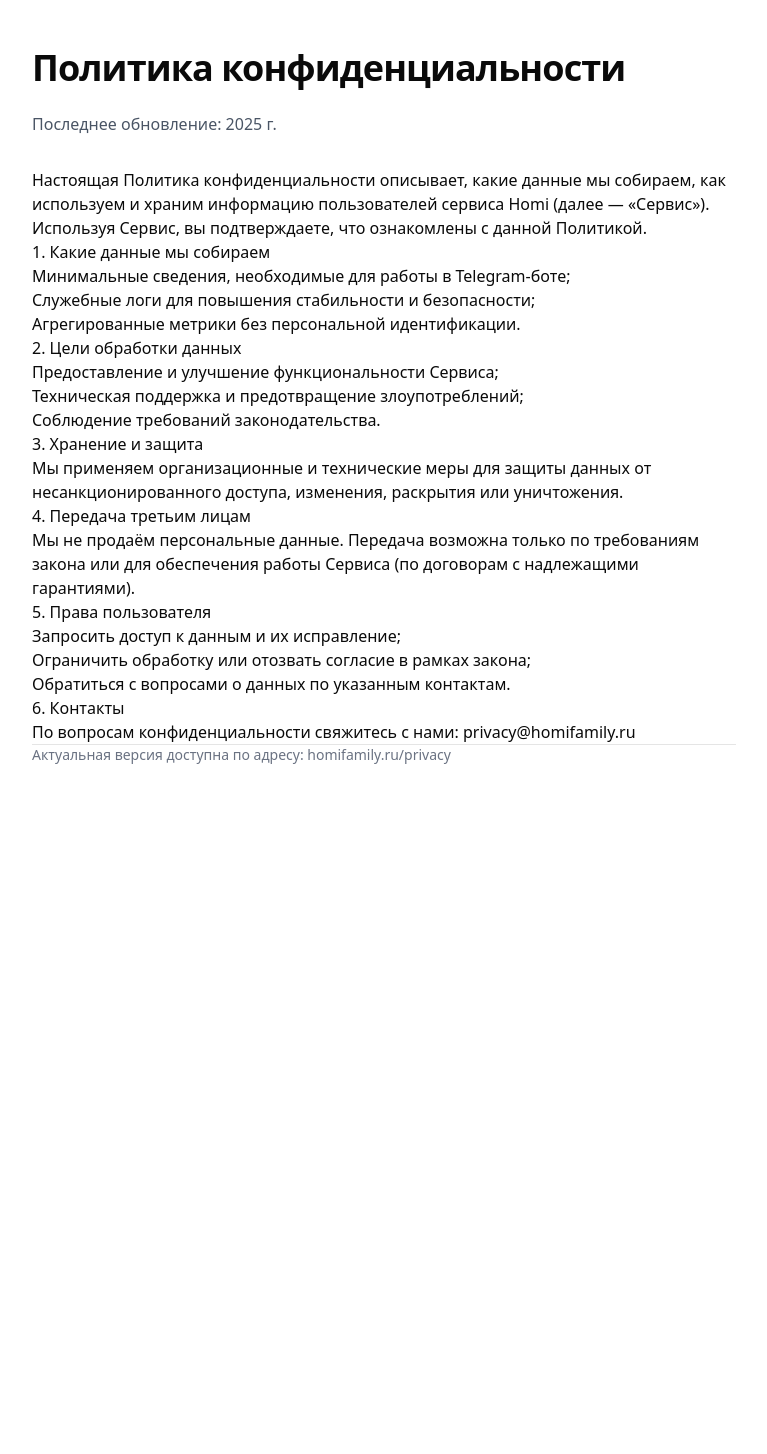
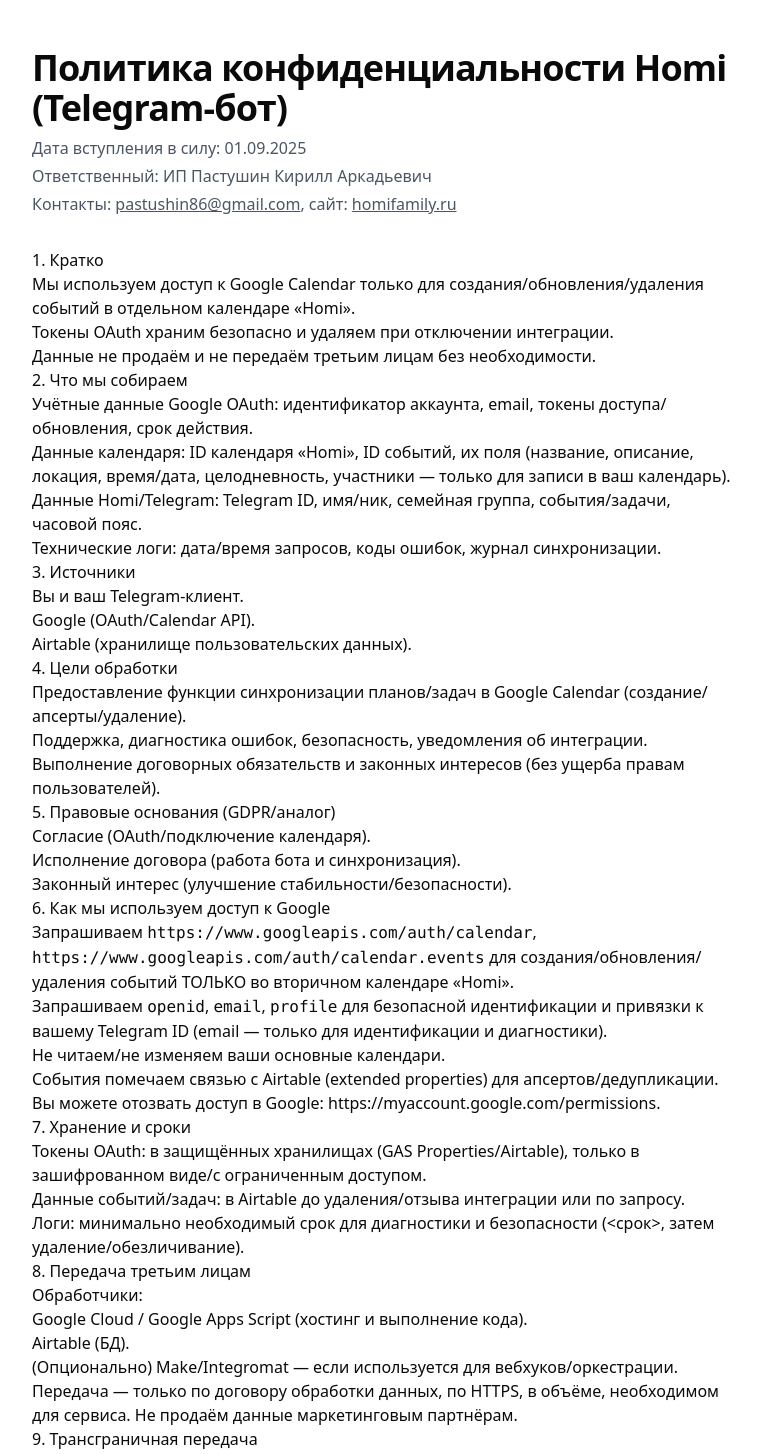
Before and after one commit to pastushin86-cpu/homi-landing, a Next.js app: page /privacy in a window 1280 px wide. Shown: the top 1454 px of the page, without its empty margins (256-1023 px from the left). Before the commit the page ends 813 px from the top, so only its background shows below. Built offline with nearby package versions, Linux system fonts and the light colour scheme.

Commit message:
chore(privacy): update policy content per provided text

```diff
--- a/src/app/privacy/page.tsx
+++ b/src/app/privacy/page.tsx
@@ -3,73 +3,144 @@
 export const metadata: Metadata = {
   title: "Политика конфиденциальности — Homi",
   description:
-    "Политика конфиденциальности сервиса Homi: какие данные собираем и как защищаем.",
-  robots: {
-    index: true,
-    follow: true,
-  },
+    "Официальная политика конфиденциальности Homi (Telegram‑бот): доступ к Google Calendar, хранение токенов OAuth, обработка данных.",
+  robots: { index: true, follow: true },
 };
 
 export default function PrivacyPage() {
   return (
     <main className="min-h-screen bg-white">
       <div className="mx-auto max-w-3xl px-4 sm:px-6 lg:px-8 py-12">
-        <h1 className="text-3xl sm:text-4xl font-bold tracking-tight mb-6">
-          Политика конфиденциальности
+        <h1 className="text-3xl sm:text-4xl font-bold tracking-tight mb-2">
+          Политика конфиденциальности Homi (Telegram‑бот)
         </h1>
-        <p className="text-gray-600 mb-8">
-          Последнее обновление: {new Date().getFullYear()} г.
-        </p>
+        <div className="text-gray-600 mb-8 space-y-1">
+          <p>Дата вступления в силу: 01.09.2025</p>
+          <p>Ответственный: ИП Пастушин Кирилл Аркадьевич</p>
+          <p>
+            Контакты: <a className="underline" href="mailto:pastushin86@gmail.com">pastushin86@gmail.com</a>, сайт: <a className="underline" href="https://homifamily.ru" target="_blank" rel="noreferrer">homifamily.ru</a>
+          </p>
+        </div>
 
         <div className="prose prose-rose max-w-none">
+          <h2>1. Кратко</h2>
+          <ul>
+            <li>Мы используем доступ к Google Calendar только для создания/обновления/удаления событий в отдельном календаре «Homi».</li>
+            <li>Токены OAuth храним безопасно и удаляем при отключении интеграции.</li>
+            <li>Данные не продаём и не передаём третьим лицам без необходимости.</li>
+          </ul>
+
+          <h2>2. Что мы собираем</h2>
+          <ul>
+            <li>Учётные данные Google OAuth: идентификатор аккаунта, email, токены доступа/обновления, срок действия.</li>
+            <li>Данные календаря: ID календаря «Homi», ID событий, их поля (название, описание, локация, время/дата, целодневность, участники — только для записи в ваш календарь).</li>
+            <li>Данные Homi/Telegram: Telegram ID, имя/ник, семейная группа, события/задачи, часовой пояс.</li>
+            <li>Технические логи: дата/время запросов, коды ошибок, журнал синхронизации.</li>
+          </ul>
+
+          <h2>3. Источники</h2>
+          <ul>
+            <li>Вы и ваш Telegram‑клиент.</li>
+            <li>Google (OAuth/Calendar API).</li>
+            <li>Airtable (хранилище пользовательских данных).</li>
+          </ul>
+
+          <h2>4. Цели обработки</h2>
+          <ul>
+            <li>Предоставление функции синхронизации планов/задач в Google Calendar (создание/апсерты/удаление).</li>
+            <li>Поддержка, диагностика ошибок, безопасность, уведомления об интеграции.</li>
+            <li>Выполнение договорных обязательств и законных интересов (без ущерба правам пользователей).</li>
+          </ul>
+
+          <h2>5. Правовые основания (GDPR/аналог)</h2>
+          <ul>
+            <li>Согласие (OAuth/подключение календаря).</li>
+            <li>Исполнение договора (работа бота и синхронизация).</li>
+            <li>Законный интерес (улучшение стабильности/безопасности).</li>
+          </ul>
+
+          <h2>6. Как мы используем доступ к Google</h2>
+          <ul>
+            <li>Запрашиваем <code>https://www.googleapis.com/auth/calendar</code>, <code>https://www.googleapis.com/auth/calendar.events</code> для создания/обновления/удаления событий ТОЛЬКО во вторичном календаре «Homi».</li>
+            <li>Запрашиваем <code>openid</code>, <code>email</code>, <code>profile</code> для безопасной идентификации и привязки к вашему Telegram ID (email — только для идентификации и диагностики).</li>
+            <li>Не читаем/не изменяем ваши основные календари.</li>
+            <li>События помечаем связью с Airtable (extended properties) для апсертов/дедупликации.</li>
+            <li>
+              Вы можете отозвать доступ в Google: <a href="https://myaccount.google.com/permissions" target="_blank" rel="noreferrer">https://myaccount.google.com/permissions</a>.
+            </li>
+          </ul>
+
+          <h2>7. Хранение и сроки</h2>
+          <ul>
+            <li>Токены OAuth: в защищённых хранилищах (GAS Properties/Airtable), только в зашифрованном виде/с ограниченным доступом.</li>
+            <li>Данные событий/задач: в Airtable до удаления/отзыва интеграции или по запросу.</li>
+            <li>Логи: минимально необходимый срок для диагностики и безопасности (&lt;срок&gt;, затем удаление/обезличивание).</li>
+          </ul>
+
+          <h2>8. Передача третьим лицам</h2>
+          <p>Обработчики:</p>
+          <ul>
+            <li>Google Cloud / Google Apps Script (хостинг и выполнение кода).</li>
+            <li>Airtable (БД).</li>
+            <li>(Опционально) Make/Integromat — если используется для вебхуков/оркестрации.</li>
+          </ul>
           <p>
-            Настоящая Политика конфиденциальности описывает, какие данные мы собираем,
-            как используем и храним информацию пользователей сервиса Homi (далее — «Сервис»).
-            Используя Сервис, вы подтверждаете, что ознакомлены с данной Политикой.
+            Передача — только по договору обработки данных, по HTTPS, в объёме, необходимом для сервиса. Не продаём данные маркетинговым партнёрам.
           </p>
 
-          <h2>1. Какие данные мы собираем</h2>
+          <h2>9. Трансграничная передача</h2>
           <ul>
-            <li>Минимальные сведения, необходимые для работы в Telegram-боте;</li>
-            <li>Служебные логи для повышения стабильности и безопасности;</li>
-            <li>Агрегированные метрики без персональной идентификации.</li>
+            <li>Данные могут обрабатываться на серверах за пределами вашей страны (США/ЕС и др.).</li>
+            <li>Мы используем поставщиков с надлежащими гарантиями (стандартные договорные условия/эквивалент).</li>
           </ul>
 
-          <h2>2. Цели обработки данных</h2>
+          <h2>10. Безопасность</h2>
           <ul>
-            <li>Предоставление и улучшение функциональности Сервиса;</li>
-            <li>Техническая поддержка и предотвращение злоупотреблений;</li>
-            <li>Соблюдение требований законодательства.</li>
+            <li>HTTPS, ограничение доступа, принцип минимально необходимого доступа, журналирование.</li>
+            <li>Регулярное ревью прав, удаление токенов при отключении.</li>
+            <li>Невозможно гарантировать абсолютную безопасность, но мы применяем разумные меры.</li>
           </ul>
 
-          <h2>3. Хранение и защита</h2>
+          <h2>11. Ваши права</h2>
+          <ul>
+            <li>Доступ, исправление, удаление, ограничение обработки, переносимость, отзыв согласия.</li>
+            <li>
+              Запрос через <a className="underline" href="mailto:pastushin86@gmail.com">pastushin86@gmail.com</a>. Срок ответа: до 30 дней.
+            </li>
+          </ul>
+
+          <h2>12. Удаление и отзыв</h2>
+          <ul>
+            <li>Отключение интеграции в боте удаляет токены и прекращает доступ.</li>
+            <li>Удаляем календарь «Homi» по запросу (если это не нарушит ваши данные вне Homi).</li>
+            <li>По запросу — удаление данных в Airtable и резервных копиях (с учётом тех. ограничений/сроков).</li>
+          </ul>
+
+          <h2>13. Дети</h2>
           <p>
-            Мы применяем организационные и технические меры для защиты данных от
-            несанкционированного доступа, изменения, раскрытия или уничтожения.
+            Сервис не предназначен для лиц младше 13/16 (в зависимости от юрисдикции). Если вы считаете, что ребёнок предоставил данные — напишите на <a className="underline" href="mailto:pastushin86@gmail.com">pastushin86@gmail.com</a>.
           </p>
 
-          <h2>4. Передача третьим лицам</h2>
+          <h2>14. Файлы cookie</h2>
+          <p>Веб‑страницы (если используются) могут применять cookie для сессий/аналитики.</p>
+
+          <h2>15. Изменения политики</h2>
           <p>
-            Мы не продаём персональные данные. Передача возможна только по требованиям
-            закона или для обеспечения работы Сервиса (по договорам с надлежащими гарантиями).
+            Мы можем обновлять политику. Актуальная версия — на <a href="https://homifamily.ru/privacy" target="_blank" rel="noreferrer">https://homifamily.ru/privacy</a>. Существенные изменения — уведомление в боте/на сайте.
           </p>
 
-          <h2>5. Права пользователя</h2>
+          <h2>16. Дополнительно</h2>
           <ul>
-            <li>Запросить доступ к данным и их исправление;</li>
-            <li>Ограничить обработку или отозвать согласие в рамках закона;</li>
-            <li>Обратиться с вопросами о данных по указанным контактам.</li>
+            <li>Назначение scope’ов: только для операций с календарём «Homi», инициированных пользователем (создание/обновление/удаление событий).</li>
+            <li>Ограничение доступа: не взаимодействуем с основными календарями; используем privateExtendedProperty для привязки и предотвращения дублей.</li>
+            <li>
+              Отзыв доступа: через интерфейс бота и <a href="https://myaccount.google.com/permissions" target="_blank" rel="noreferrer">https://myaccount.google.com/permissions</a>.
+            </li>
+            <li>Удаление данных: по отключению/запросу.</li>
           </ul>
 
-          <h2>6. Контакты</h2>
-          <p>
-            По вопросам конфиденциальности свяжитесь с нами: <a href="mailto:privacy@homifamily.ru">privacy@homifamily.ru</a>
-          </p>
-
           <hr />
-          <p className="text-sm text-gray-500">
-            Актуальная версия доступна по адресу: homifamily.ru/privacy
-          </p>
+          <p className="text-sm text-gray-500">Актуальная версия: homifamily.ru/privacy</p>
         </div>
       </div>
     </main>
```
